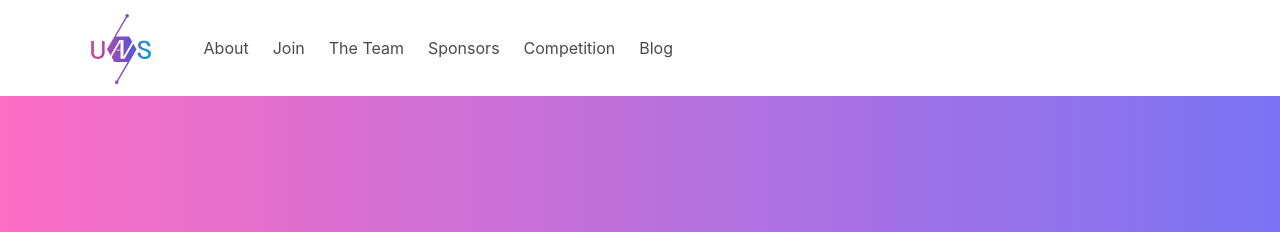
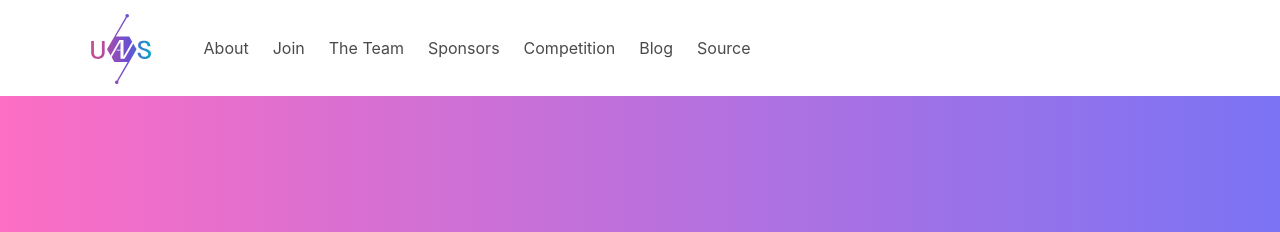
Before and after one commit to derickcoder44/amadoruavs.github.io, a Jekyll site: the page built from join.html, in a window 1280 px wide. Shown: the top 232 px of the page. Built offline with Jekyll 4.4.1, drawn with Linux system fonts in a browser that asks for light colours.

Commit message:
Add source

```diff
--- a/_data/navigation.yml
+++ b/_data/navigation.yml
@@ -10,3 +10,5 @@
   link: http://www.auvsi-suas.org
 - name: Blog
   link: https://medium.com/@AmadorUAVs
+- name: Source
+  link: https://gitlab.com/avhs-suas
--- a/_sass/main.scss
+++ b/_sass/main.scss
@@ -89,3 +89,7 @@ html {
 .large-title {
     font-size: 5rem !important;
 }
+
+.bot-pad-title {
+    padding-bottom: 10px;
+}
--- a/index.html
+++ b/index.html
@@ -7,7 +7,7 @@ subheading: Building the future of autonomous aviation.
 <section class="hero fullheight-nav background-tint" id="homeHero">
     <div class="hero-body">
         <div class="container has-text-centered">
-            <h1 class="title large-title has-text-white">{{ page.heading }}</h1>
+            <h1 class="title bot-pad-title large-title has-text-white">{{ page.heading }}</h1>
             <h1 class="subtitle is-1 has-text-white">{{ page.subheading }}</h1>
             <a class="button is-info" href="/about.html">
                 Learn More
```
Also changed, not shown: 6 other files.
